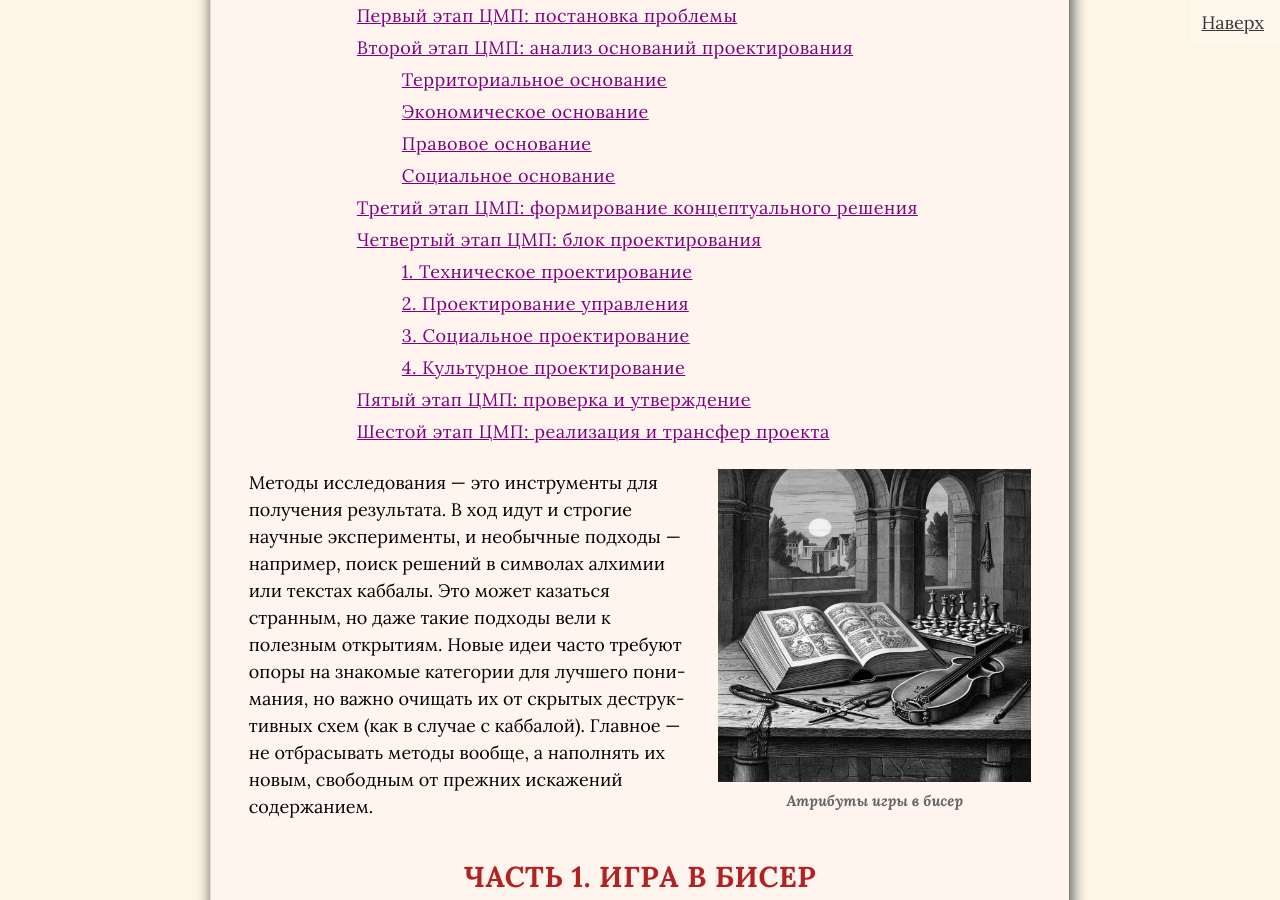
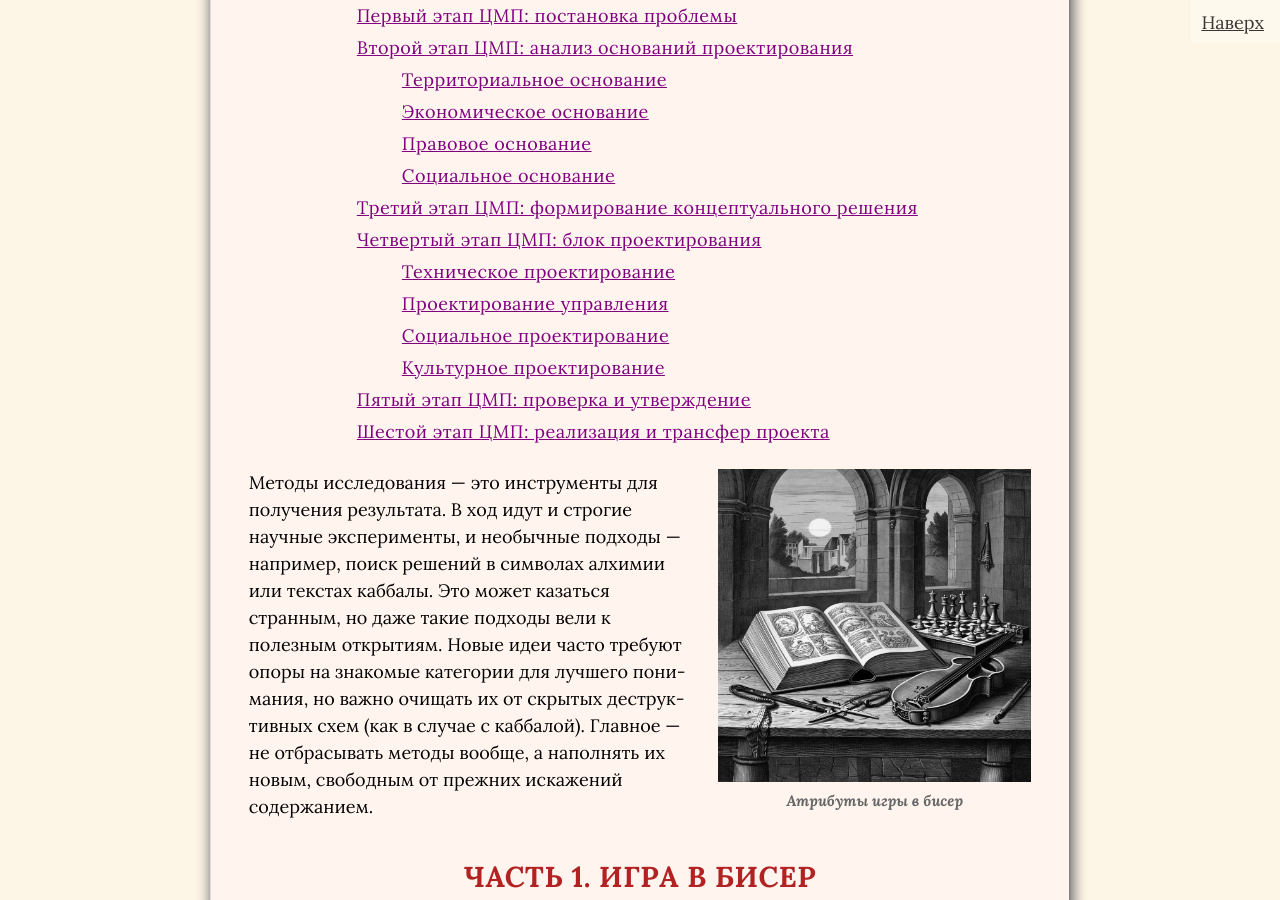
Before and after one commit to SergSi/land-use-art, a Jekyll site: the page built from _posts/2025-09-03-metod.md, in a window 1280 px wide and 900 px high, scrolled down 680 px. Built offline with Jekyll 4.4.1, drawn with Linux system fonts in a browser that asks for light colours; some web fonts are replaced; some of the changed text lies outside the part shown.

Commit message:
Update 2025-09-03-metod.md

```diff
--- a/_posts/2025-09-03-metod.md
+++ b/_posts/2025-09-03-metod.md
@@ -292,7 +292,7 @@ p {
 
 Проектирование ведется в четырех плоскостях, образующих каркас будущей системы:
 
-### 1. Техническое проектирование
+### Техническое проектирование
 
 Данная плоскость отвечает на вопрос *«Что именно мы создаем?»* и формирует материально-правовые основы проекта.
 
@@ -301,7 +301,7 @@ p {
 - *Правовое обоснование:* фиксация категории земель, видов разрешённого использования, правового режима и процедуры изменения правового статуса территории.
 - *Ресурсно-инженерное обеспечение:* проектирование инженерных и транспортных систем, расчёт ресурсов для реализации и эксплуатации проекта.
 
-### 2. Проектирование управления
+### Проектирование управления
 
 Эта плоскость отвечает на вопрос *«Как это будет управляться?»* и формирует архитектуру кооперативного взаимодействия.
 
@@ -311,7 +311,7 @@ p {
 - *Экономический механизм:* формирование модели финансирования, правил распределения доходов и покрытия издержек.
 - *Процедуры и регламенты:* установление правил по ключевым процессам: принятие решений, разрешение споров, отчетность.
 
-### 3. Социальное проектирование
+### Социальное проектирование
 
 Плоскость отвечает на вопрос *«Как это будет взаимодействовать с окружением?»* и формирует связи проекта с внешней средой.
 
@@ -320,7 +320,7 @@ p {
 - *Интеграция с местным сообществом:* создание программ, направленных на предотвращение конфликтов и формирование позитивного вклада в развитие территории.
 - *Работа с инвесторами:* формирование условий для привлечения финансирования и взаимодействия с внешними партнёрами.
 
-### 4. Культурное проектирование
+### Культурное проектирование
 
 Данная плоскость отвечает на вопрос *«Ради чего и во имя каких смыслов существует это место?»* и формирует систему ценностей, смыслов и символов проекта.
 
```
